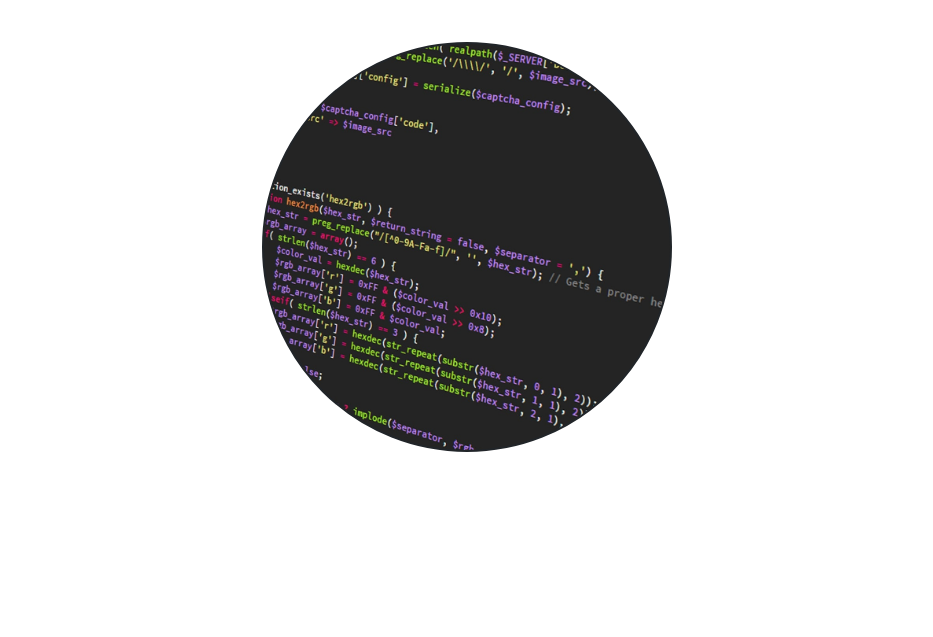
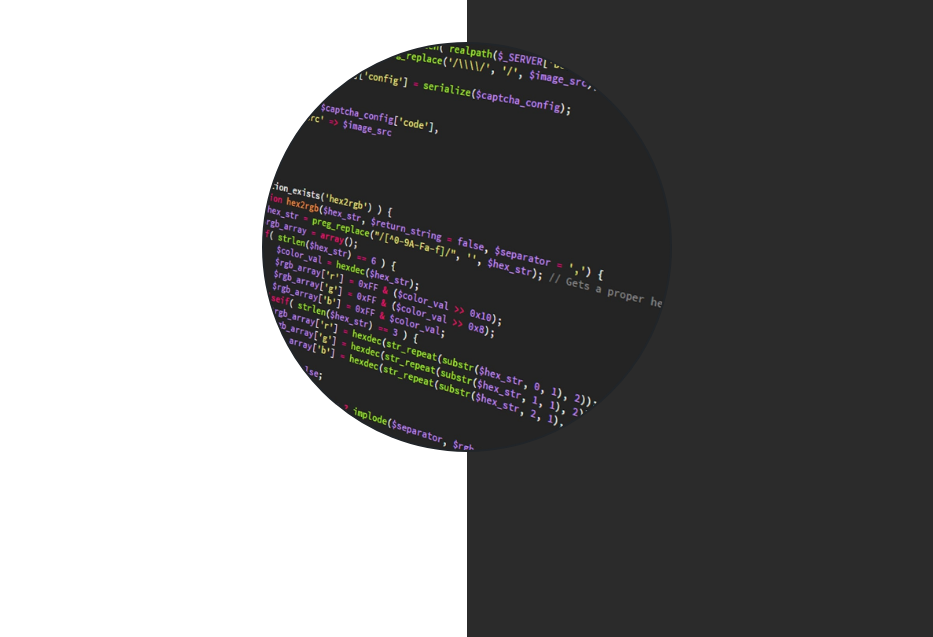
Before and after one commit to AndreaTech/andrealabs.github.io, a plain HTML site: page index.html in a window 1280 px wide. Shown: the part 163-800 px from the top of the page, without its empty margins (173-1106 px from the left). Drawn offline with nearby package versions, Linux system fonts and the light colour scheme.

Commit message:
Update styles.css

```diff
--- a/css/styles.css
+++ b/css/styles.css
@@ -5,7 +5,7 @@ body {
 /* Desktop Version */
 @media (min-width: 950px){
     .header{
-        background-image: url('img/Background.png');
+        background-image: url('/img/Background.png');
         background-size: cover;
         background-position: center;
         background-repeat: no-repeat;
```
